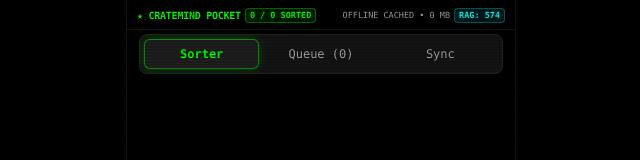
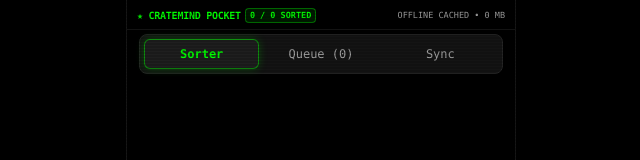
Before and after one commit to DimaMinka/cratemind, a React (Vite) app in the folder pocket-web/: page / in a window 1280 px wide. Shown: the top 160 px of the page, without its empty margins (319-959 px from the left). Built offline with nearby package versions, Linux system fonts and the light colour scheme; no server answers.

Commit message:
feat(pocket): remove RAG indicator badge from header telemetry

```diff
--- a/pocket-web/src/components/common/HeaderTelemetry.tsx
+++ b/pocket-web/src/components/common/HeaderTelemetry.tsx
@@ -10,8 +10,7 @@ interface HeaderTelemetryProps {
 export const HeaderTelemetry: React.FC<HeaderTelemetryProps> = ({
   sortedCount,
   totalTracks,
-  cachedBytes,
-  ragExamplesCount = 574
+  cachedBytes
 }) => {
   const cachedMb = Math.round(cachedBytes / (1024 * 1024));
 
@@ -28,9 +27,6 @@ export const HeaderTelemetry: React.FC<HeaderTelemetryProps> = ({
 
       <div className="flex items-center gap-1 shrink-0">
         <span className="text-[8.5px] text-neutral-400">OFFLINE CACHED • {cachedMb} MB</span>
-        <span className="bg-[#00FFFF]/10 text-[#00FFFF] border border-[#00FFFF]/30 px-1 py-0.2 rounded text-[8.5px] font-bold">
-          RAG: {ragExamplesCount}
-        </span>
       </div>
     </header>
   );
```
